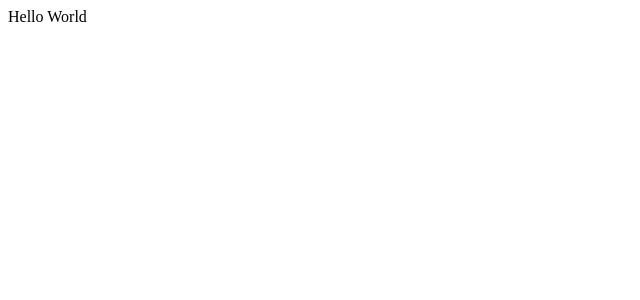
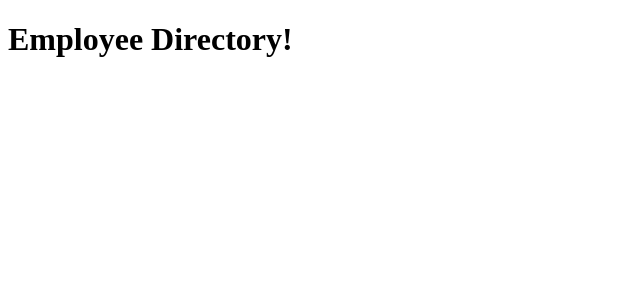
Before and after one commit to jaromplewe/react-employee-directory, a React (Create React App) app: page / in a window 1280 px wide. Shown: the top 300 px of the page, without its empty margins (0-640 px from the left). Built offline with nearby package versions, Linux system fonts and the light colour scheme.

Commit message:
Header exports correctly to App

```diff
--- a/public/index.html
+++ b/public/index.html
@@ -10,34 +10,10 @@
       content="Web site created using create-react-app"
     />
     <link rel="apple-touch-icon" href="%PUBLIC_URL%/logo192.png" />
-    <!--
-      manifest.json provides metadata used when your web app is installed on a
-      user's mobile device or desktop. See https://developers.google.com/web/fundamentals/web-app-manifest/
-    -->
     <link rel="manifest" href="%PUBLIC_URL%/manifest.json" />
-    <!--
-      Notice the use of %PUBLIC_URL% in the tags above.
-      It will be replaced with the URL of the `public` folder during the build.
-      Only files inside the `public` folder can be referenced from the HTML.
-
-      Unlike "/favicon.ico" or "favicon.ico", "%PUBLIC_URL%/favicon.ico" will
-      work correctly both with client-side routing and a non-root public URL.
-      Learn how to configure a non-root public URL by running `npm run build`.
-    -->
-    <title>React App</title>
+    <title>React Employee Directory</title>
   </head>
   <body>
-    <noscript>You need to enable JavaScript to run this app.</noscript>
     <div id="root"></div>
-    <!--
-      This HTML file is a template.
-      If you open it directly in the browser, you will see an empty page.
-
-      You can add webfonts, meta tags, or analytics to this file.
-      The build step will place the bundled scripts into the <body> tag.
-
-      To begin the development, run `npm start` or `yarn start`.
-      To create a production bundle, use `npm run build` or `yarn build`.
-    -->
   </body>
 </html>
--- a/src/App.js
+++ b/src/App.js
@@ -1,4 +1,7 @@
 import React, { Component } from 'react';
+import Employees from './compnonents/Employees';
+import Header from './compnonents/Header';
+import SearchBar from './compnonents/SearchBar';
 
 
 class App extends Component {
@@ -9,7 +12,12 @@ class App extends Component {
     render() {
         return (
             <div>
-                Hello World
+                <Header
+                    title="Employee Directory!"
+                />
+
+
+
             </div>
         );
     }
--- /dev/null
+++ b/src/compnonents/Header.jsx
@@ -0,0 +1,11 @@
+import React from 'react';
+
+function Header(props) {
+    return (
+        <h1>
+            {props.title}
+        </h1>
+    )
+};
+
+export default Header;
```
Also changed, not shown: src/compnonents/Employees.jsx (added), src/compnonents/SearchBar.jsx (added).
